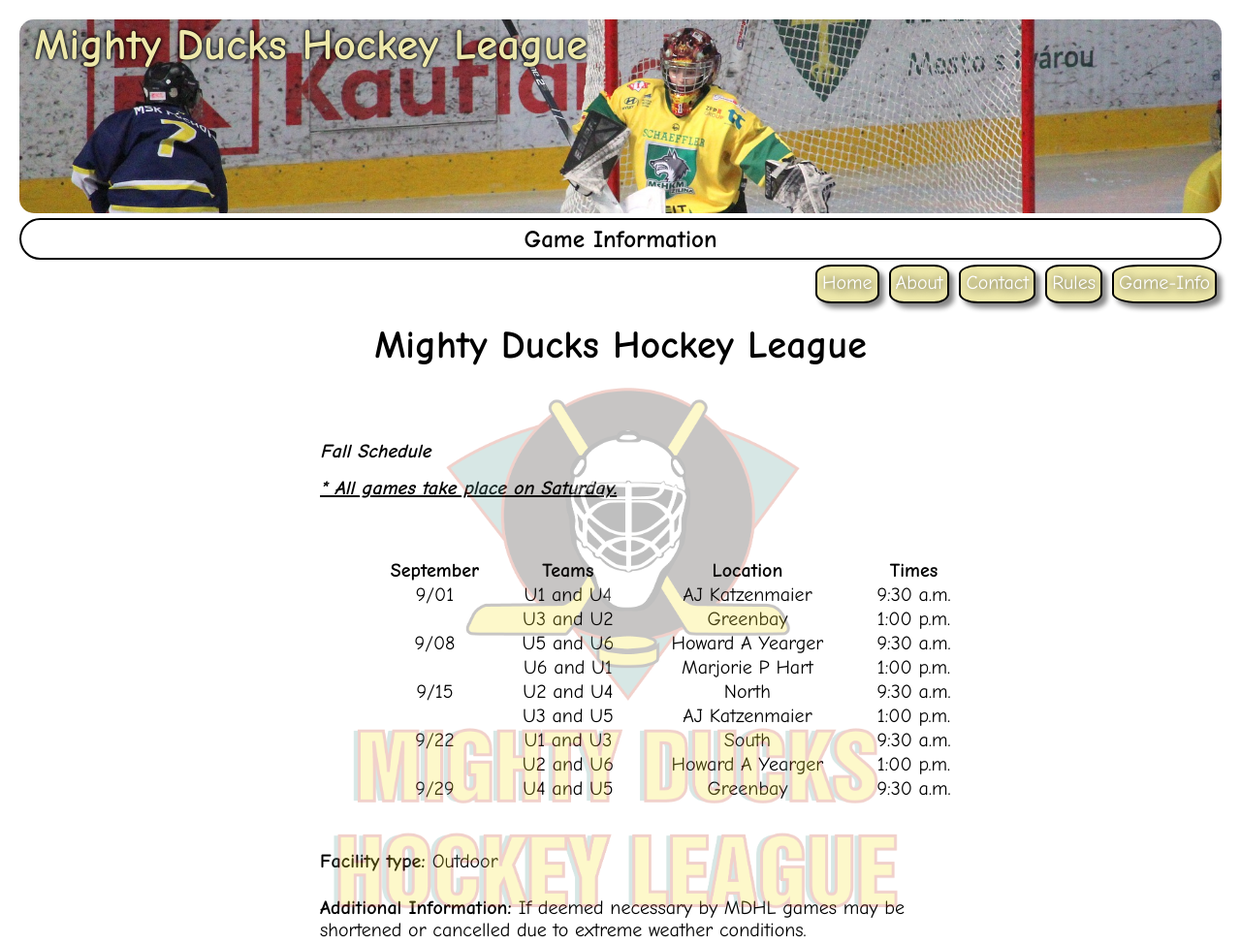
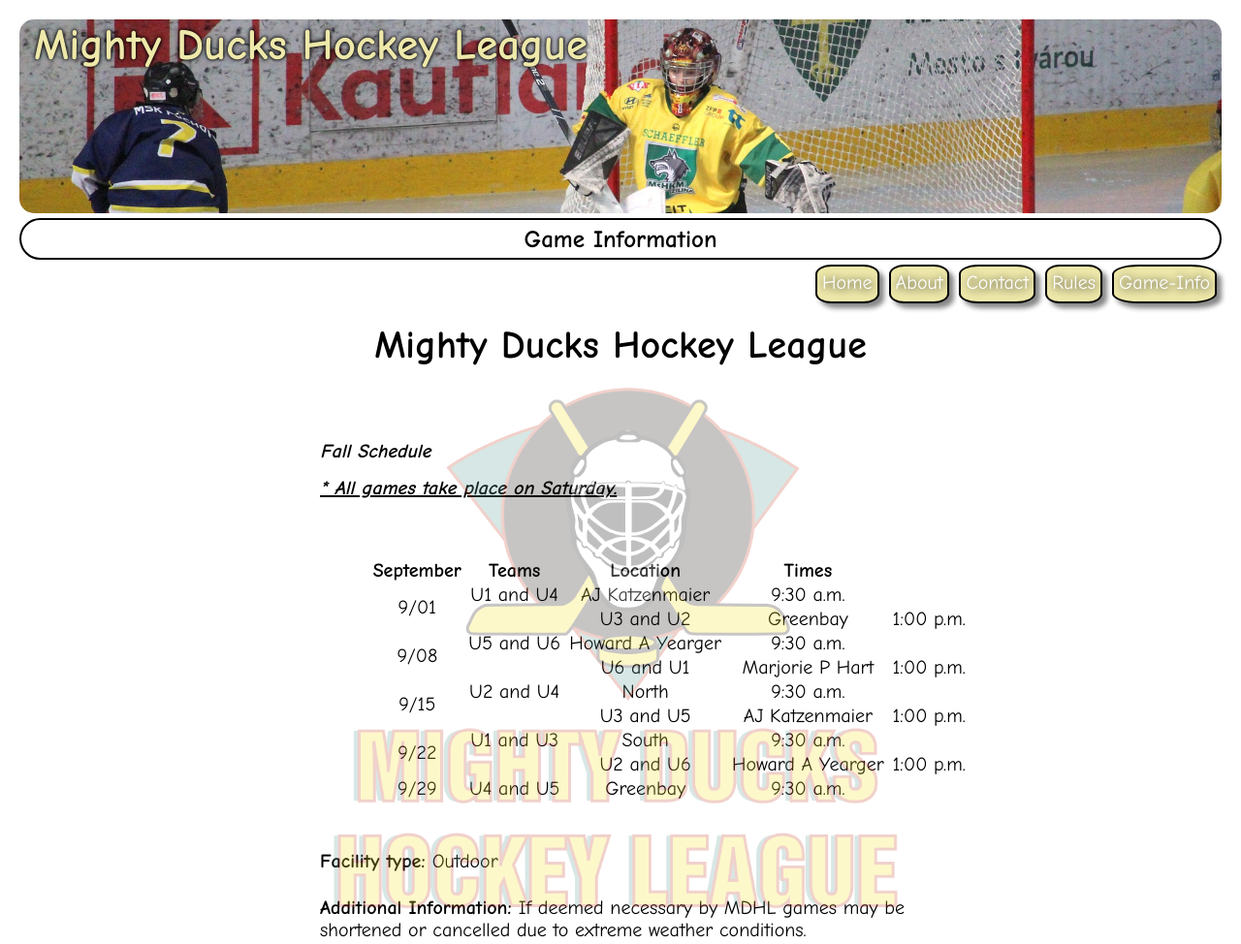
Before and after one commit to leoroan/mindhub-task1, a plain HTML site: page game_information.html in a window 1280 px wide. Shown: the top 974 px of the page at 97% size. Drawn offline with Linux system fonts and the light colour scheme.

Commit message:
added new table properties

```diff
--- a/game_information.html
+++ b/game_information.html
@@ -49,7 +49,7 @@
               <th>Times</th>
             </tr>
             <tr>
-              <td>9/01</td>
+              <td rowspan="2">9/01</td>
               <td>U1 and U4</td>
               <td>AJ Katzenmaier</td>
               <td>9:30 a.m.</td>
@@ -61,7 +61,7 @@
               <td>1:00 p.m.</td>
             </tr>
             <tr>
-              <td>9/08</td>
+              <td rowspan="2">9/08</td>
               <td>U5 and U6</td>
               <td>Howard A Yearger</td>
               <td>9:30 a.m.</td>
@@ -73,7 +73,7 @@
               <td>1:00 p.m.</td>
             </tr>
             <tr>
-              <td>9/15</td>
+              <td rowspan="2">9/15</td>
               <td>U2 and U4</td>
               <td>North</td>
               <td>9:30 a.m.</td>
@@ -85,7 +85,7 @@
               <td>1:00 p.m.</td>
             </tr>
             <tr>
-              <td>9/22</td>
+              <td rowspan="2">9/22</td>
               <td>U1 and U3</td>
               <td>South</td>
               <td>9:30 a.m.</td>
@@ -97,7 +97,7 @@
               <td>1:00 p.m.</td>
             </tr>
             <tr>
-              <td>9/29</td>
+              <td rowspan="2">9/29</td>
               <td>U4 and U5</td>
               <td>Greenbay</td>
               <td>9:30 a.m.</td>
```
